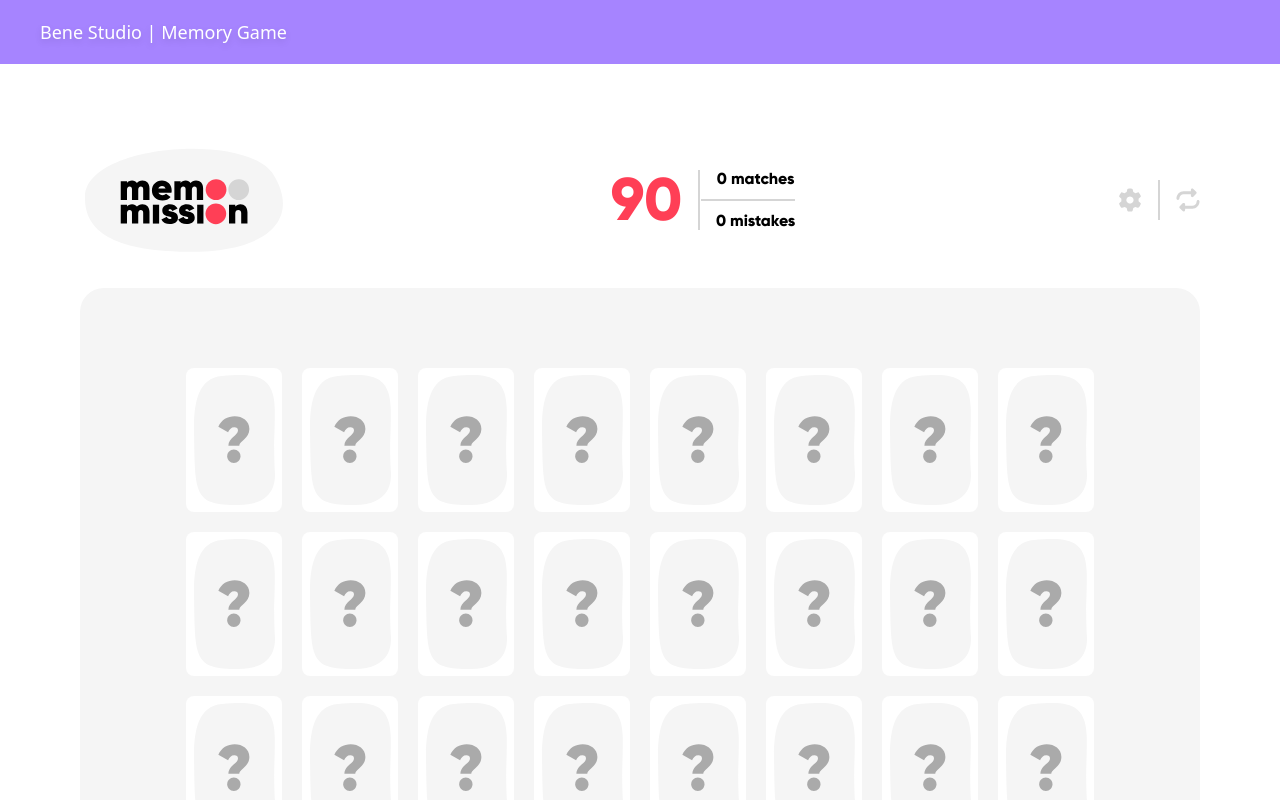
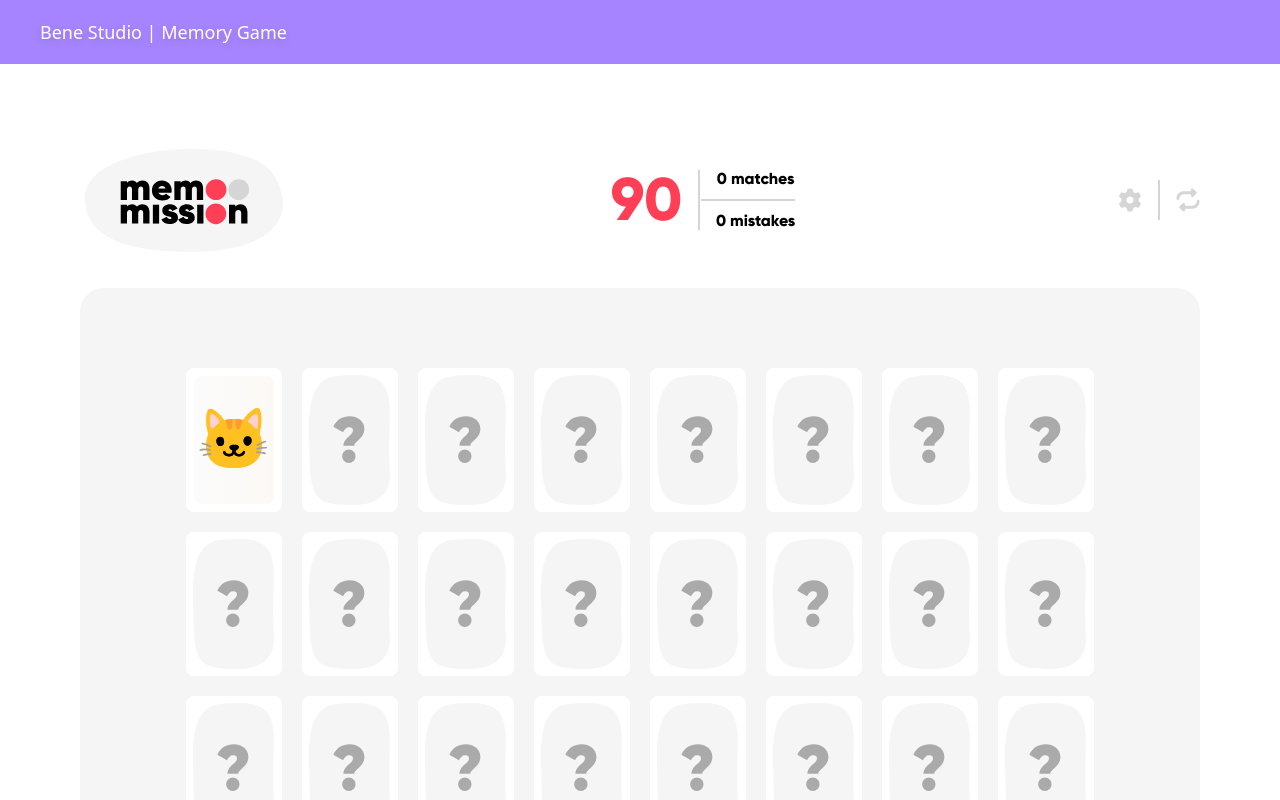
Before and after one commit to Xenonyy/react-memory-game, a React (Vite) app: page / in a window 1280 px wide. Both pictures are taken after a click on the element 234 px from the left and 440 px from the top of the page. Shown: the top 800 px of the page. Built offline with nearby package versions, Linux system fonts and the light colour scheme.

Commit message:
feat: add card content, styling and swapping function

```diff
--- a/src/components/MemoryCards/Card.tsx
+++ b/src/components/MemoryCards/Card.tsx
@@ -1,11 +1,27 @@
-import type { FC } from 'react';
+import { useState, type FC } from 'react';
 import { Box } from '../common/Box';
 import { CardSVG } from '../common/cardSVG';
 
-export const Card: FC = () => {
+interface CardProps {
+  symbol: string;
+}
+export const Card: FC<CardProps> = ({ symbol }) => {
+  const [clicked, setClicked] = useState(false);
+  const handleClick = () => {
+    setClicked(!clicked);
+  };
   return (
-    <Box className="w-24 h-36 bg-white rounded-lg p-1 hover:cursor-pointer hover:shadow-lg hover:">
-      <CardSVG />
+    <Box
+      className="w-24 h-36 bg-white rounded-lg p-1 hover:cursor-pointer hover:shadow-lg justify-center"
+      onClick={handleClick}
+    >
+      {!clicked ? (
+        <CardSVG />
+      ) : (
+        <Box className="w-24 h-32 bg-linear-to-r/decreasing from-gradient-start to-gradient-end rounded-lg m-1 hover:cursor-pointer justify-center">
+          <p className="text-6xl">{symbol}</p>
+        </Box>
+      )}
     </Box>
   );
 };
--- a/src/components/MemoryCards/MemoryCards.tsx
+++ b/src/components/MemoryCards/MemoryCards.tsx
@@ -4,13 +4,22 @@ import type { FC } from 'react';
 import { Card } from './Card';
 
 export const MemoryCards: FC = () => {
+  const symbols = ['🦊', '🐶', '🐱', '🐹', '🐰', '🐵', '🐻', '🐼', '🐨', '🐯', '🦁', '🐷'];
+
+  const cards = symbols.flatMap((symbol) => [
+    { id: `${symbol}-1`, symbol },
+    { id: `${symbol}-2`, symbol },
+  ]);
+
+  const shuffledCards = cards.sort(() => Math.random() - 0.5);
+
   return (
-    <Box className="w-full h-full bg-primary-bg md:rounded-3xl md:px-16 md:py-20 justify-center">
+    <Box className="w-full h-full bg-primary-bg md:rounded-3xl md:px-16 md:py-20 justify-center select-none">
       <Box className="grid grid-cols-8 gap-5 2xl:grid-cols-12">
-        {/* Default number of cards is 24, refactor later */}
-        {Array.from({ length: 24 }, (_, index) => (
-          <Card key={index} />
-        ))}
+        {shuffledCards.map((card) => {
+          console.table('Card' + card.id + ': ' + card.symbol);
+          return <Card key={card.id} symbol={card.symbol} />;
+        })}
       </Box>
     </Box>
   );
--- a/src/components/common/Box.tsx
+++ b/src/components/common/Box.tsx
@@ -4,8 +4,13 @@ import type { FC, ReactNode } from 'react';
 interface BoxProps {
   className: string;
   children: ReactNode;
+  onClick?: () => void;
 }
 
-export const Box: FC<BoxProps> = ({ className, children }) => {
-  return <div className={clsx('flex items-center text-center', className)}>{children}</div>;
+export const Box: FC<BoxProps> = ({ className, children, onClick }) => {
+  return (
+    <div className={clsx('flex items-center text-center', className)} onClick={onClick}>
+      {children}
+    </div>
+  );
 };
--- a/src/index.css
+++ b/src/index.css
@@ -31,4 +31,6 @@
   --color-card-symbol: #aaa;
   --color-card-hover: #ebf5f3;
   --color-card-hover-symbol: #b6e9de;
+  --color-gradient-start: #dcdcdc1a;
+  --color-gradient-end: #dfbe9c1a;
 }
```
